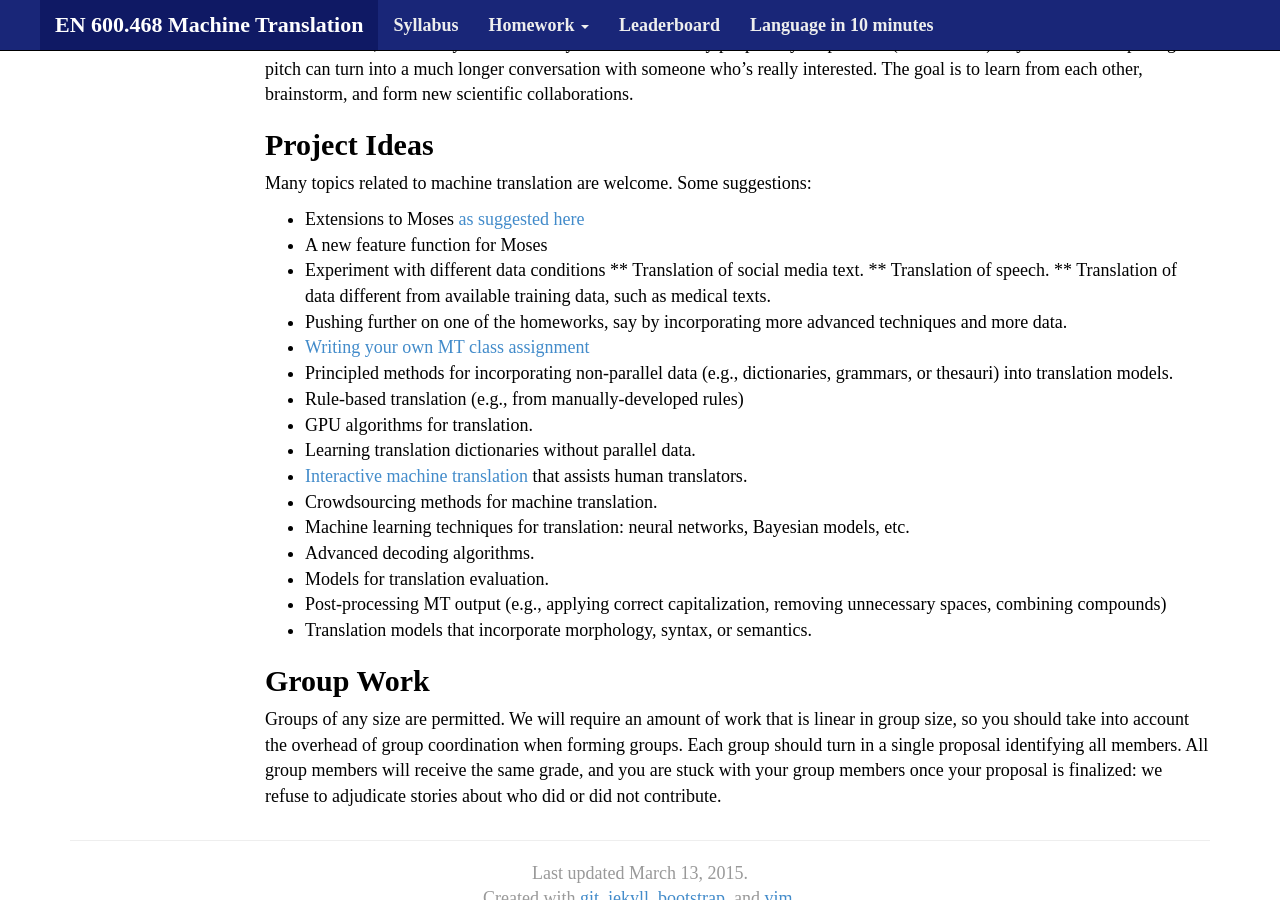
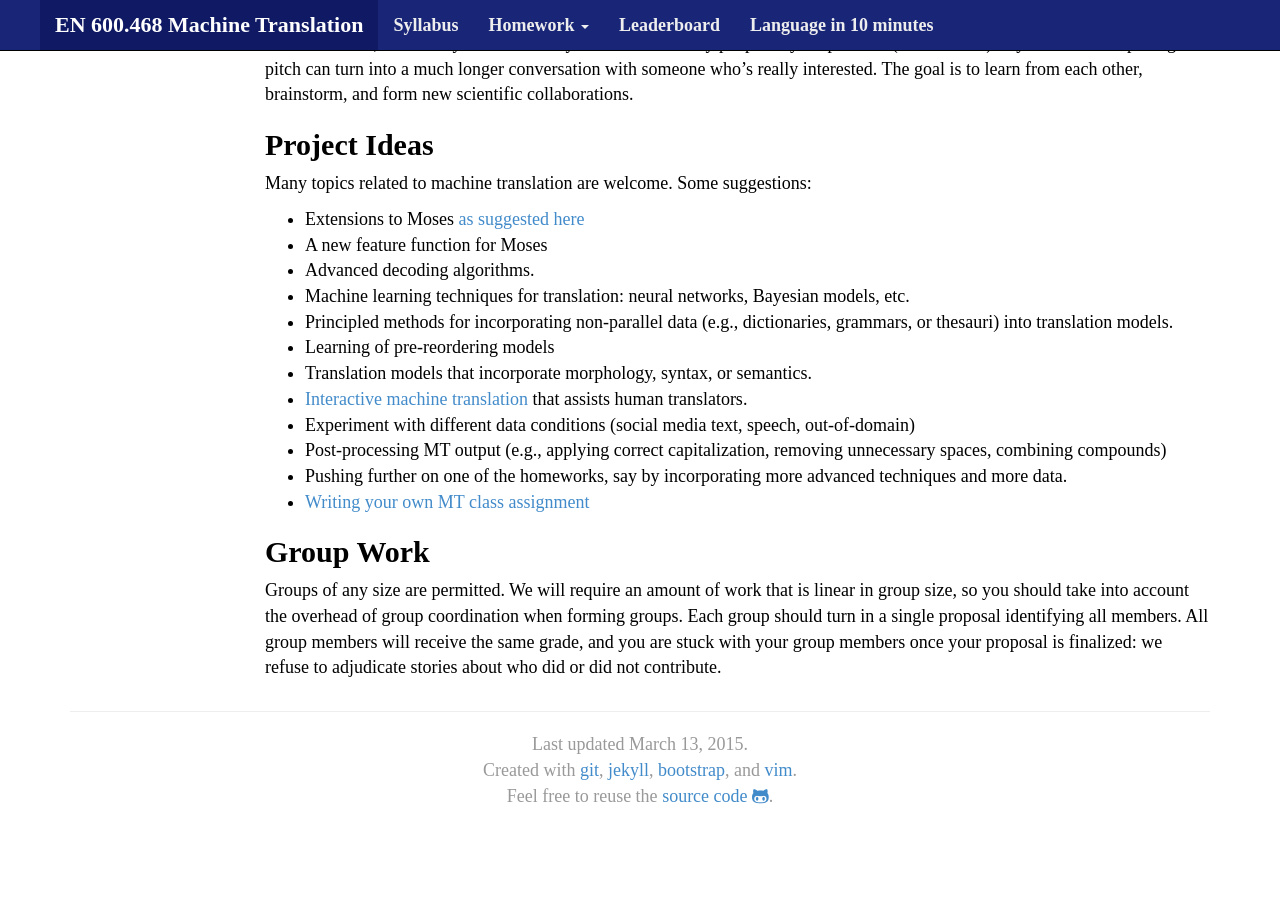
Before and after one commit to mt-class/jhu, a Jekyll site: the page built from project.md, in a window 1280 px wide and 900 px high, scrolled down 1984 px. Built offline with Jekyll 4.4.1, drawn with Linux system fonts in a browser that asks for light colours; nearby versions of some CDN libraries; some web fonts are replaced; after the commit the page ends 2845 px from its top, so only the background shows below that.

Commit message:
Update project.md

```diff
--- a/project.md
+++ b/project.md
@@ -135,26 +135,19 @@ Many topics related to machine translation are welcome. Some suggestions:
 
 * Extensions to Moses [as suggested here](http://www.statmt.org/moses/?n=Moses.GetInvolved)
 * A new feature function for Moses
-* Experiment with different data conditions
-** Translation of social media text.
-** Translation of speech.
-** Translation of data different from available training data, such as medical texts.
+* Advanced decoding algorithms.
+* Machine learning techniques for translation: neural networks, Bayesian models, etc.
+* Principled methods for incorporating non-parallel data
+  (e.g., dictionaries, grammars, or thesauri) into translation models.
+* Learning of pre-reordering models
+* Translation models that incorporate morphology, syntax, or semantics.
+* [Interactive machine translation](http://www.casmacat.eu/) that assists human translators.
+* Experiment with different data conditions (social media text, speech, out-of-domain)
+* Post-processing MT output (e.g., applying correct capitalization, removing unnecessary spaces,
+  combining compounds)
 * Pushing further on one of the homeworks, say by incorporating more advanced techniques and more
   data.
 * [Writing your own MT class assignment](http://mt-class.org/penn/project.html)
-* Principled methods for incorporating non-parallel data
-  (e.g., dictionaries, grammars, or thesauri) into translation models.
-* Rule-based translation (e.g., from manually-developed rules)
-* GPU algorithms for translation.
-* Learning translation dictionaries without parallel data.
-* [Interactive machine translation](http://www.casmacat.eu/) that assists human translators.
-* Crowdsourcing methods for machine translation.
-* Machine learning techniques for translation: neural networks, Bayesian models, etc.
-* Advanced decoding algorithms.
-* Models for translation evaluation.
-* Post-processing MT output (e.g., applying correct capitalization, removing unnecessary spaces,
-  combining compounds)
-* Translation models that incorporate morphology, syntax, or semantics.
 
 Group Work
 ----------
```
